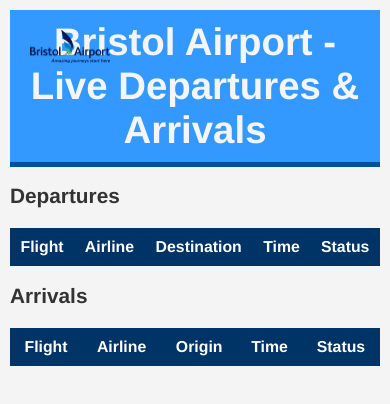
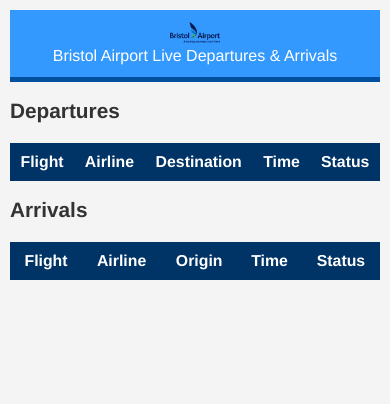
Before and after one commit to cjchiffers/bristol-airport-app, a plain HTML site: page index.html in a window 390 px wide. Drawn offline with Linux system fonts and the light colour scheme; no server answers.

Commit message:
changes.

```diff
--- a/index.html
+++ b/index.html
@@ -3,14 +3,22 @@
 <head>
     <meta charset="UTF-8">
     <meta name="viewport" content="width=device-width, initial-scale=1.0">
-    <title>Bristol Airport | Live Departures & Arrivals</title>
+    <meta http-equiv="Cache-Control" content="no-store, no-cache, must-revalidate, proxy-revalidate" />
+    <meta http-equiv="Pragma" content="no-cache" />
+    <meta http-equiv="Expires" content="0" />
+    <title>Bristol Airport - Live Departures & Arrivals</title>
     <link rel="stylesheet" href="styles.css">
 </head>
 <body>
-    <header>
-        <img src="https://cjchiffers.github.io/bristol-airport-app/assets/bristol-logo.png" alt="Bristol Airport Logo">
-        <h1>Bristol Airport - Live Departures & Arrivals</h1>
-    </header>
+   <header class="app-header">
+  <div class="brand">
+    <img class="brand-logo" src="assets/bristol-logo.png" alt="Bristol Airport">
+    <div class="brand-title">
+      Bristol Airport
+      <span>Live Departures & Arrivals</span>
+    </div>
+  </div>
+</header>
 
     <div class="container">
         <section id="departures">
--- a/styles.css
+++ b/styles.css
@@ -12,16 +12,20 @@
     background-color: #3399ff;  /* Bristol Airport's blue */
     color: white;
     text-align: center;
-    padding: 20px 0;
+    padding: 20px 14px;
     border-bottom: 5px solid #00509E; /* A bolder blue line */
     position: relative;
+    display: flex;
+    justify-content: center;
+    align-items: center;
+    gap: 12px;
 }
 
 header img {
-    width: 80px; /* Adjust the logo size */
-    position: absolute;
-    left: 20px;
-    top: 20px;
+    width: 60px; /* Adjust the logo size for better fit */
+    height: auto;
+    object-fit: contain;
+    flex: 0 0 auto;
 }
 
 header h1 {
@@ -29,6 +33,14 @@
     font-size: 1.8em;
     font-weight: bold;
     color: #f5f5f5; /* Light grey, almost white */
+    text-align: center;
+    line-height: 1.1;
+    flex: 1;
+}
+
+header h1 span {
+    font-size: 1.2em;
+    font-weight: normal;
 }
 
 /* Airline logo inside the table */
@@ -100,8 +112,23 @@
     }
 
     header {
-        padding: 10px;
-        font-size: 1.6em;
+        flex-direction: column;
+        padding: 12px;
+    }
+
+    header img {
+        width: 50px; /* Make logo slightly smaller on mobile */
+        height: auto;
+    }
+
+    header h1 {
+        font-size: 1.5em;
+        text-align: center;
+    }
+
+    header h1 span {
+        font-size: 1.1em;
+        font-weight: normal;
     }
 
     table {
@@ -119,7 +146,7 @@
     }
 
     header h1 {
-        font-size: 1.5em;
+        font-size: 1.6em;
     }
 
     h2 {
```
